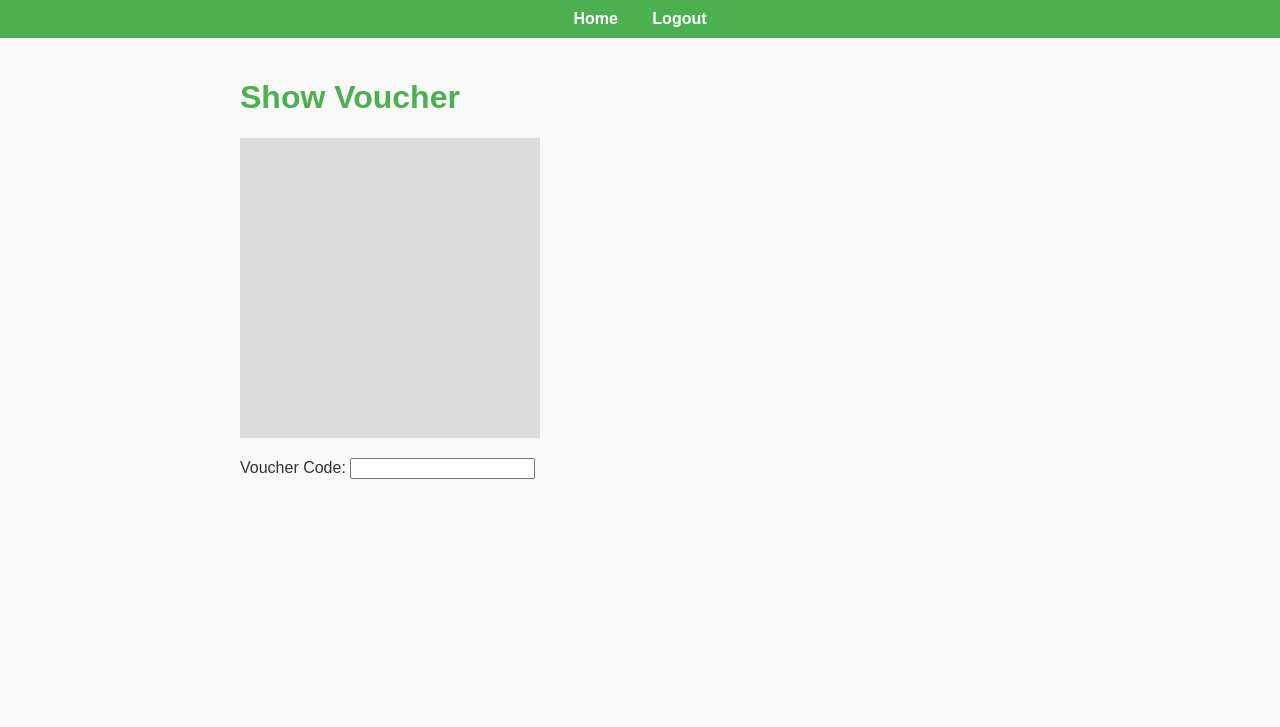
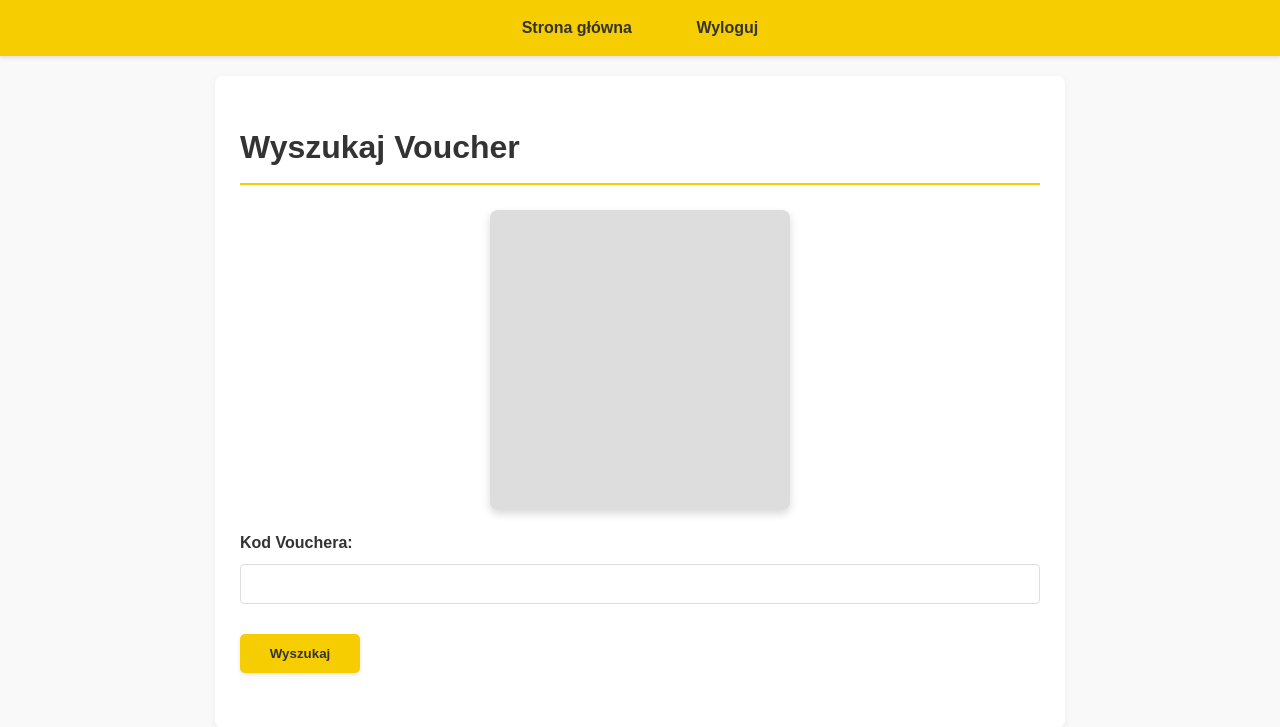
Before and after one commit to adamglos/voucher_system, a Django app: page /show/ in a window 1280 px wide. Shown: the top 727 px of the page. Run offline with Django 5.2, Linux system fonts and the light colour scheme; the visitor is signed in with stand-in values (Sample User, id 1); some libraries are stand-ins or nearby versions.

Commit message:
look and feel improvements

```diff
--- a/voucher_system/settings.py
+++ b/voucher_system/settings.py
@@ -113,9 +113,9 @@ AUTH_PASSWORD_VALIDATORS = [
 # Internationalization
 # https://docs.djangoproject.com/en/5.1/topics/i18n/
 
-LANGUAGE_CODE = 'en-us'
+LANGUAGE_CODE = 'pl'
 
-TIME_ZONE = 'UTC'
+TIME_ZONE = 'Europe/Warsaw'
 
 USE_I18N = True
 
--- a/vouchers/admin.py
+++ b/vouchers/admin.py
@@ -19,6 +19,6 @@ class VoucherAdmin(admin.ModelAdmin):
     def qr_code_preview(self, obj):
         if obj.qr_code_url():
             return format_html('<img src="{}" width="100" height="100" />', obj.qr_code_url())
-        return "(No QR code)"
+        return "(Brak kodu QR)"
 
-    qr_code_preview.short_description = "QR Code Preview"
+    qr_code_preview.short_description = "Podgląd kodu QR"
--- a/vouchers/forms.py
+++ b/vouchers/forms.py
@@ -1,5 +1,6 @@
 from django import forms
 from .models import Voucher
+from django.contrib.auth.forms import AuthenticationForm
 
 class VoucherForm(forms.ModelForm):
     quantity = forms.IntegerField(
@@ -13,6 +14,14 @@ class VoucherForm(forms.ModelForm):
     class Meta:
         model = Voucher
         fields = ['amount', 'product']  # Dodaj tutaj inne wymagane pola vouchera
+        labels = {
+            'amount': 'Kwota',
+            'product': 'Produkt',
+        }
 
 class RedeemVoucherForm(forms.Form):
-    code = forms.CharField(max_length=12, label="Voucher Code")
+    code = forms.CharField(max_length=12, label="Kod Vouchera")
+
+class CustomAuthenticationForm(AuthenticationForm):
+    username = forms.CharField(label="Nazwa użytkownika")
+    password = forms.CharField(label="Hasło", widget=forms.PasswordInput)
--- a/vouchers/static/css/styles.css
+++ b/vouchers/static/css/styles.css
@@ -4,56 +4,199 @@ body {
     padding: 0;
     background-color: #f9f9f9;
     color: #333;
+    line-height: 1.6;
 }
 
 nav {
-    background-color: #4CAF50;
-    color: white;
-    padding: 10px;
+    background-color: #F5CD00;
+    color: #333;
+    padding: 15px;
     text-align: center;
+    box-shadow: 0 2px 4px rgba(0,0,0,0.1);
+    margin-bottom: 20px;
 }
 
 nav a {
-    color: white;
+    color: #333;
     text-decoration: none;
     margin: 0 15px;
     font-weight: bold;
+    padding: 8px 15px;
+    border-radius: 4px;
+    transition: background-color 0.3s;
 }
 
 nav a:hover {
-    text-decoration: underline;
+    background-color: rgba(255,255,255,0.2);
+    text-decoration: none;
 }
 
 .content {
-    padding: 20px;
+    padding: 25px;
     max-width: 800px;
     margin: auto;
+    background-color: white;
+    border-radius: 8px;
+    box-shadow: 0 2px 10px rgba(0,0,0,0.05);
 }
 
 h1 {
-    color: #4CAF50;
+    color: #333;
+    margin-bottom: 25px;
+    border-bottom: 2px solid #F5CD00;
+    padding-bottom: 10px;
 }
 
+/* Przyciski */
 .button {
     display: inline-block;
-    padding: 10px 20px;
-    color: white;
-    background-color: #4CAF50;
+    padding: 12px 24px;
+    color: #333;
+    background-color: #F5CD00;
     text-decoration: none;
     border-radius: 5px;
     font-weight: bold;
+    margin: 10px 10px 10px 0;
+    text-align: center;
+    min-width: 120px;
+    border: none;
+    cursor: pointer;
+    transition: background-color 0.3s, transform 0.2s;
+    box-shadow: 0 2px 4px rgba(0,0,0,0.1);
 }
 
 .button:hover {
-    background-color: #45a049;
+    background-color: #E6C000;
+    transform: translateY(-2px);
+    box-shadow: 0 4px 8px rgba(0,0,0,0.15);
+}
+
+.button:active {
+    transform: translateY(0);
+    box-shadow: 0 2px 4px rgba(0,0,0,0.1);
+}
+
+/* Przyciski w rzędzie */
+.button-group {
+    display: flex;
+    flex-wrap: wrap;
+    gap: 15px;
+    margin: 20px 0;
+}
+
+/* Przyciski na stronie głównej */
+.home-buttons {
+    display: flex;
+    flex-direction: column;
+    gap: 15px;
+    margin-top: 25px;
+}
+
+.home-buttons .button {
+    margin: 0;
+}
+
+/* Formularz */
+form {
+    margin: 20px 0;
+}
+
+form p {
+    margin-bottom: 15px;
+}
+
+label {
+    display: block;
+    margin-bottom: 8px;
+    font-weight: bold;
+}
+
+input[type="text"],
+input[type="password"],
+input[type="number"],
+textarea,
+select {
+    width: 100%;
+    padding: 10px;
+    border: 1px solid #ddd;
+    border-radius: 4px;
+    font-size: 16px;
+    box-sizing: border-box;
+    transition: border-color 0.3s;
+}
+
+input[type="text"]:focus,
+input[type="password"]:focus,
+input[type="number"]:focus,
+textarea:focus,
+select:focus {
+    outline: none;
+    border-color: #F5CD00;
+    box-shadow: 0 0 5px rgba(245, 205, 0, 0.3);
 }
 
 .error-message {
-    color: red;
+    color: #E74C3C;
     font-weight: bold;
+    padding: 10px;
+    background-color: rgba(231, 76, 60, 0.1);
+    border-radius: 4px;
+    margin: 15px 0;
+    border-left: 4px solid #E74C3C;
 }
 
+/* Lista voucherów */
+.voucher-list {
+    list-style: none;
+    padding: 0;
+}
+
+.voucher-item {
+    background-color: #f9f9f9;
+    padding: 15px;
+    margin-bottom: 15px;
+    border-radius: 5px;
+    box-shadow: 0 1px 3px rgba(0,0,0,0.1);
+    border-left: 4px solid #F5CD00;
+}
+
+.voucher-details {
+    list-style: none;
+    padding: 0;
+}
+
+.voucher-details li {
+    padding: 10px 0;
+    border-bottom: 1px solid #eee;
+}
+
+.voucher-details li strong {
+    color: #333;
+    display: inline-block;
+    min-width: 120px;
+}
+
+/* Dodatkowe kolory akcentów */
+.accent-color {
+    color: #F5CD00;
+}
+
+.accent-bg {
+    background-color: #F5CD00;
+    color: #333;
+}
+
+.accent-border {
+    border-color: #F5CD00 !important;
+}
+
+/* QR Reader */
 #qr-reader {
     width: 100%;
-    height: 400px;  /* przykładowa wysokość */
+    max-width: 300px;
+    height: 300px;
+    margin: 0 auto 30px auto;
+    border-radius: 8px;
+    overflow: hidden;
+    box-shadow: 0 4px 8px rgba(0,0,0,0.15);
 }
--- a/vouchers/templates/base.html
+++ b/vouchers/templates/base.html
@@ -1,23 +1,23 @@
 <!DOCTYPE html>
-<html lang="en">
+<html lang="pl">
 <head>
     {% load static %}
     <meta charset="UTF-8">
-    <title>{% block title %}My Application{% endblock %}</title>
+    <title>{% block title %}Aplikacja Voucherowa{% endblock %}</title>
     <meta name="viewport" content="width=device-width, initial-scale=1.0">
     <link rel="stylesheet" href="{% static 'css/styles.css' %}"> <!-- Link do pliku CSS -->
 </head>
 <body>
     <nav>
-        <a href="{% url 'home' %}">Home</a>
+        <a href="{% url 'home' %}">Strona główna</a>
 
         {% if user.is_authenticated %}
             <form method="post" action="{% url 'logout' %}" style="display: inline;">
                 {% csrf_token %}
-                <a href="#" onclick="this.closest('form').submit();" class="link">Logout</a>
+                <a href="#" onclick="this.closest('form').submit();" class="link">Wyloguj</a>
             </form>
         {% else %}
-            <a href="{% url 'login' %}">Login</a>
+            <a href="{% url 'login' %}">Zaloguj</a>
         {% endif %}
     </nav>
 
--- a/vouchers/templates/show_voucher.html
+++ b/vouchers/templates/show_voucher.html
@@ -1,9 +1,9 @@
 {% extends 'base.html' %}
 
-{% block title %}Show Voucher{% endblock %}
+{% block title %}Wyszukaj Voucher{% endblock %}
 
 {% block content %}
-<h1>Show Voucher</h1>
+<h1>Wyszukaj Voucher</h1>
 
 {% if message %}
     <p class="error-message">{{ message }}</p>
@@ -14,6 +14,9 @@
 <form method="post" id="show-form">
     {% csrf_token %}
     {{ form.as_p }}
+    <div class="button-group">
+        <button type="submit" class="button">Wyszukaj</button>
+    </div>
 </form>
 
 <script src="https://cdnjs.cloudflare.com/ajax/libs/html5-qrcode/2.3.8/html5-qrcode.min.js"></script>
@@ -54,7 +57,7 @@
                 if (xhr.status === 200) {
                     window.location.href = xhr.responseURL;  // przekieruj po sukcesie
                 } else {
-                    console.error("Redeem failed:", xhr.responseText);
+                    console.error("Realizacja nieudana:", xhr.responseText);
                 }
             };
             xhr.send(formData);
@@ -62,7 +65,7 @@
     }
 
     function onScanFailure(error) {
-        console.warn(`QR error = ${error}`);
+        console.warn(`Błąd skanowania kodu QR = ${error}`);
     }
 
     Html5Qrcode.getCameras().then(devices => {
@@ -80,10 +83,10 @@
                 onScanFailure
             );
         } else {
-            console.error("No back camera found.");
+            console.error("Nie znaleziono tylnej kamery.");
         }
     }).catch(err => {
-        console.error("Error fetching cameras: ", err);
+        console.error("Błąd podczas dostępu do kamery: ", err);
     });
 </script>
 {% endblock %}
--- a/vouchers/templates/voucher_created.html
+++ b/vouchers/templates/voucher_created.html
@@ -1,8 +1,8 @@
 {% extends 'base.html' %}
 
-{% block title %}Voucher Created{% endblock %}
+{% block title %}Voucher Utworzony{% endblock %}
 
 {% block content %}
-<h1>Voucher Created</h1>
-<p>Your voucher has been successfully created!</p>
+<h1>Voucher Utworzony</h1>
+<p>Twój voucher został pomyślnie utworzony!</p>
 {% endblock %}
--- a/vouchers/views.py
+++ b/vouchers/views.py
@@ -8,6 +8,7 @@ from django.contrib.auth.decorators import login_required, user_passes_test
 from django.shortcuts import render
 from django.contrib.auth import authenticate, login
 from django.contrib.auth.forms import AuthenticationForm
+from .forms import CustomAuthenticationForm
 
 def is_manager(user):
     return user.groups.filter(name='Managers').exists()
@@ -103,12 +104,12 @@ def redeem_voucher(request, code):
 
 def custom_login(request):
     if request.method == 'POST':
-        form = AuthenticationForm(data=request.POST)
+        form = CustomAuthenticationForm(data=request.POST)
         if form.is_valid():
             user = form.get_user()
             login(request, user)
             return redirect('home')
     else:
-        form = AuthenticationForm()
+        form = CustomAuthenticationForm()
 
     return render(request, 'custom_login.html', {'form': form})
```
Also changed, not shown: vouchers/templates/create_voucher.html (+5 -3 lines), vouchers/templates/custom_login.html (+7 -5 lines), vouchers/templates/home.html (+10 -8 lines), vouchers/templates/recently_redeemed_vouchers.html (+5 -5 lines), vouchers/templates/voucher_details.html (+9 -9 lines), vouchers/templates/voucher_redeemed.html (+10 -8 lines).
